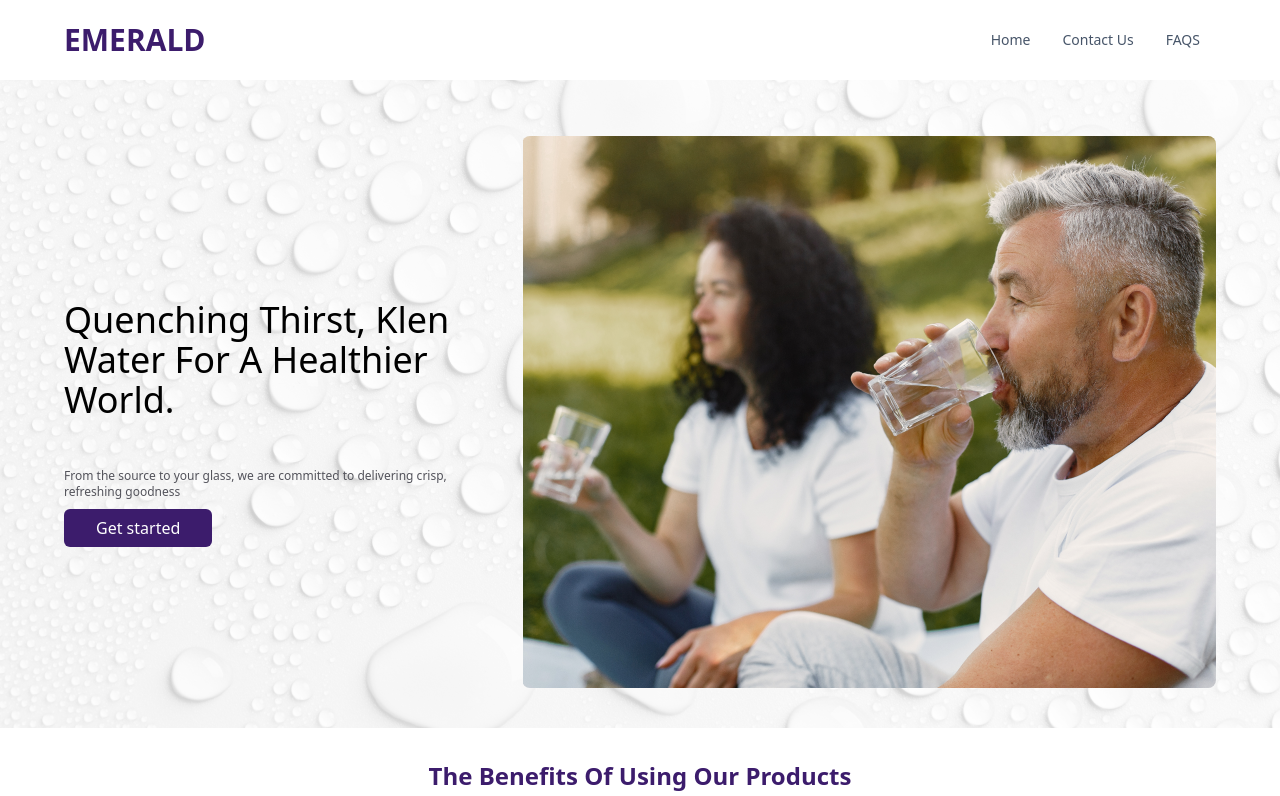
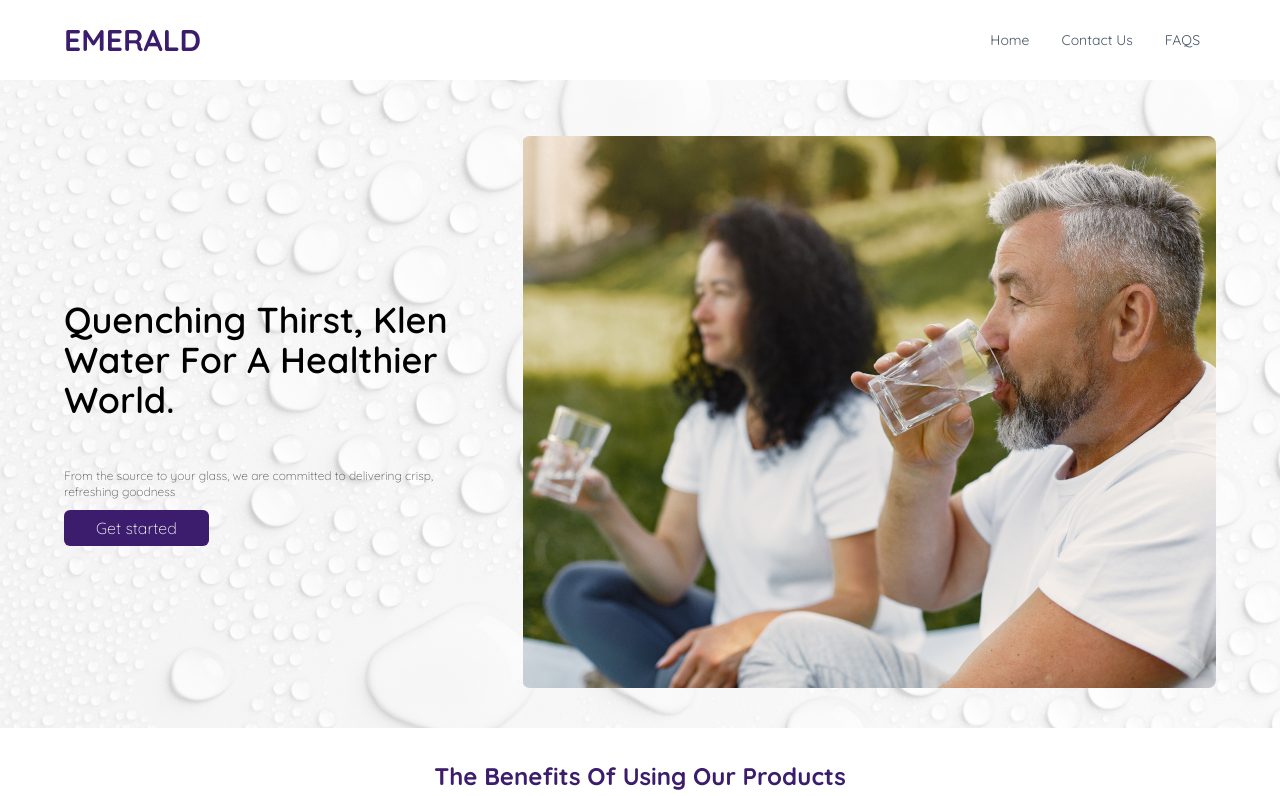
Before and after one commit to Emerald-products/Emarald-product, a React (Vite) app: page / in a window 1280 px wide. Shown: the top 796 px of the page. Built offline with nearby package versions, Linux system fonts and the light colour scheme.

Commit message:
- Import google font - restyling hero session

```diff
--- a/src/components/Hero.jsx
+++ b/src/components/Hero.jsx
@@ -9,7 +9,7 @@ const Hero = () => {
       style={{ backgroundImage: `url(${bgimage})` }}
     >
       <div className="basis-[552px] flex-grow w-[474px]">
-        <h1 className="text-4xl py-8 ">
+        <h1 className="text-4xl py-8 font-semibold ">
           Quenching Thirst, Klen Water For A Healthier World.
         </h1>
         <p className="mb-4 mt-4 font-light text-[#53535B] text-xs">
--- a/src/index.css
+++ b/src/index.css
@@ -1,6 +1,14 @@
+@import url("https://fonts.googleapis.com/css2?family=Quicksand:wght@300..700&display=swap");
+
 @tailwind base;
 @tailwind components;
 @tailwind utilities;
+
+@layer base {
+  html {
+    font-family: "Quicksand", sans-serif;
+  }
+}
 
 .container {
   padding-left: 5%;
```
